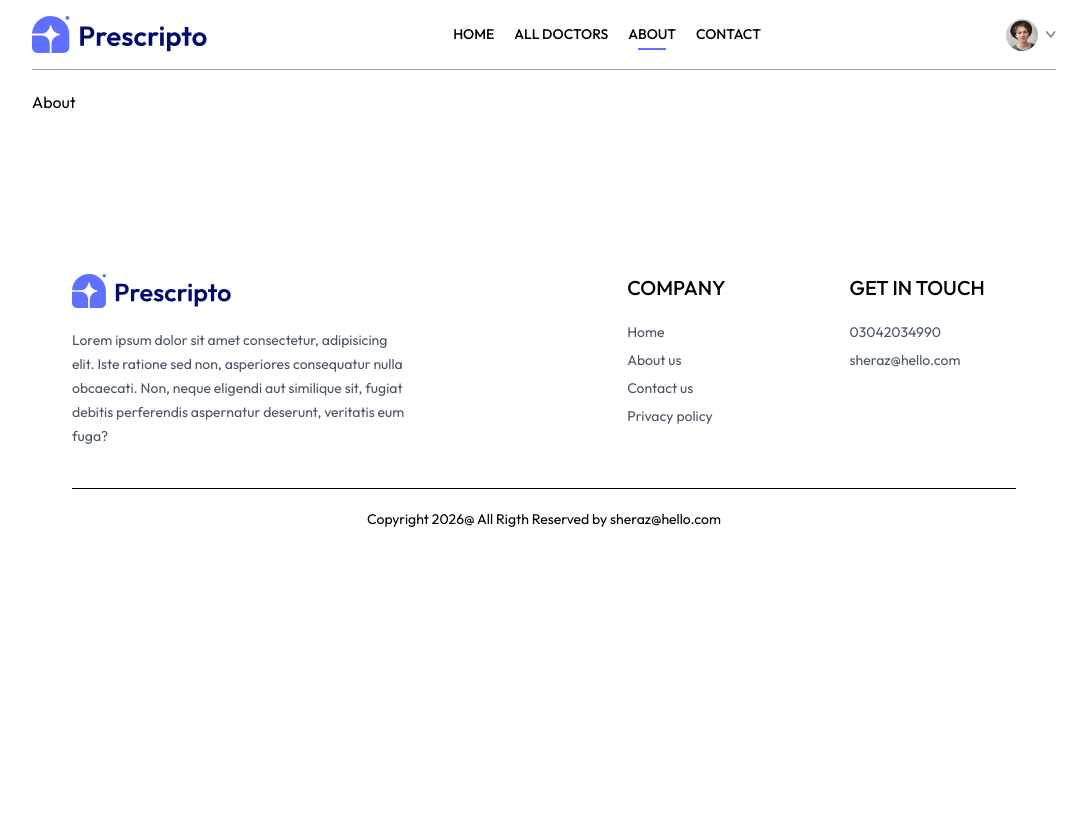
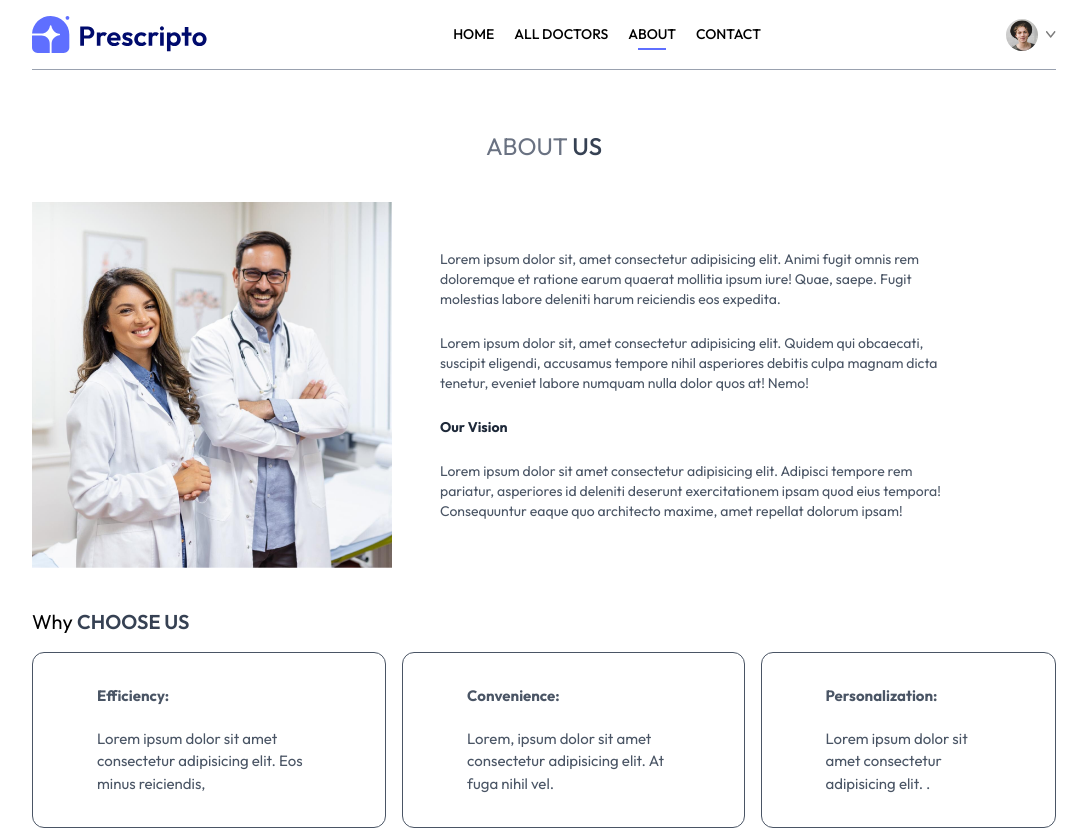
Before and after one commit to sheraz61/doctorAppointment, a React (Vite) app in the folder frontend/: page /about in a window 1280 px wide. Shown: the top 830 px of the page, without its empty margins (96-1183 px from the left). Before the commit the page ends 800 px from the top, so only its background shows below. Built offline with nearby package versions, Linux system fonts and the light colour scheme.

Commit message:
complete about us page...

```diff
--- a/frontend/src/pages/About.jsx
+++ b/frontend/src/pages/About.jsx
@@ -1,8 +1,46 @@
 import React from 'react'
-
+import { assets } from '../assets/assets'
 function About() {
   return (
-    <div>About</div>
+    <div>
+      <div className='text-center text-2xl pt-10 text-gray-500'>
+        <p>
+          ABOUT <span className='text-gray-700 font-medium'>US</span>
+        </p>
+      </div>
+
+      <div className='my-10 flex flex-col md:flex-row gap-12'>
+        <img className='w-full md:max-w-[360px]' src={assets.about_image} alt="" />
+        <div className='flex flex-col justify-center gap-6 md:w-2/4 text-sm text-gray-600'>
+          <p>Lorem ipsum dolor sit, amet consectetur adipisicing elit. Animi fugit omnis rem doloremque et ratione earum quaerat mollitia ipsum iure! Quae, saepe. Fugit molestias labore deleniti harum reiciendis eos expedita.</p>
+          <p>Lorem ipsum dolor sit, amet consectetur adipisicing elit. Quidem qui obcaecati, suscipit eligendi, accusamus tempore nihil asperiores debitis culpa magnam dicta tenetur, eveniet labore numquam nulla dolor quos at! Nemo!</p>
+          <b className='text-gray-800'>Our Vision</b>
+          <p>Lorem ipsum dolor sit amet consectetur adipisicing elit. Adipisci tempore rem pariatur, asperiores id deleniti deserunt exercitationem ipsam quod eius tempora! Consequuntur eaque quo architecto maxime, amet repellat dolorum ipsam!</p>
+        </div>
+      </div>
+      <div className='text-xl my-4'>
+        <p>Why <span className='text-gray-700 font-semibold'>CHOOSE US</span></p>
+      </div>
+      <div className='flex flex-col md:flex-row mb-20 gap-4'>
+        <div className='border px-10 md:px-16 py-8 sm:px-16 flex flex-col gap-5 text-[15px] hover:bg-[#5f5FFF] hover:text-white transition-all duration-300 text-gray-600 cursor-pointer rounded-xl'>
+          <b>
+            Efficiency:
+          </b>
+          <p>
+            Lorem ipsum dolor sit amet consectetur adipisicing elit. Eos minus reiciendis,
+          </p>
+        </div>
+        <div className='border px-10 md:px-16 py-8 sm:px-16 flex flex-col gap-5 text-[15px] hover:bg-[#5f5FFF] hover:text-white transition-all duration-300 text-gray-600 cursor-pointer rounded-xl'>
+          <b>Convenience:</b>
+          <p>Lorem, ipsum dolor sit amet consectetur adipisicing elit. At fuga nihil vel.</p>
+        </div>
+        <div className='border px-10 md:px-16 py-8 sm:px-16 flex flex-col gap-5 text-[15px] hover:bg-[#5f5FFF] hover:text-white transition-all duration-300 text-gray-600 cursor-pointer rounded-xl'>
+          <b>Personalization:</b>
+          <p>Lorem ipsum dolor sit amet consectetur adipisicing elit. .</p>
+        </div>
+      </div>
+
+    </div>
   )
 }
 
```
